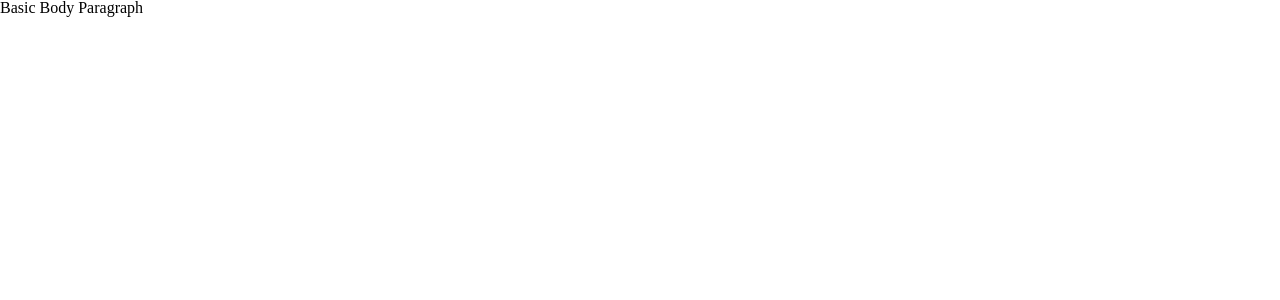
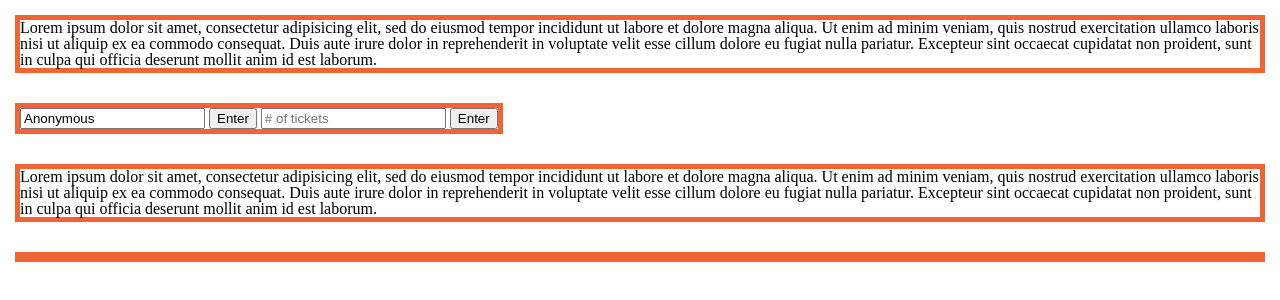
Before and after one commit to JadeManrique/powerball-temp, a plain HTML site: page index.html in a window 1280 px wide. Drawn offline with Linux system fonts and the light colour scheme.

Commit message:
Adding basic webpage UI

```diff
--- a/css/styles.css
+++ b/css/styles.css
@@ -1,3 +1,31 @@
+.logo {
+
+}
+
+.power-desc {
+  margin: 15px;
+  border: 5px #F26532 solid;
+}
+
+.user-input {
+  margin: 15px;
+  border: 5px #F26532 solid;
+  display: inline-block;
+}
+
+.returns {
+  margin: 15px;
+  border: 5px #F26532 solid;
+  display: inline-block;
+}
+
+.data-log {
+  margin: 15px;
+  border: 5px #F26532 solid;
+}
+
+/* ==============================================================*/
+
 @media screen and (max-width: 920px) {
   .logo {
     width: 450px;
--- a/index.html
+++ b/index.html
@@ -5,12 +5,12 @@
 <head>
   <meta charset="utf-8">
 
-  <title> Basic Title </title>
-  <meta name="description" content="Basic Description">
+  <title> Lottery vs. Reality </title>
+  <meta name="description" content="Powerball spending tool">
   <meta name="author" content="Jade Manrique">
   <meta name="viewport" content="width=device-width, initial-scale=1.0">
 
-  <link rel="icon" href="img/globe.png">
+  <link rel="icon" href="img/powerball.png">
   <link rel="stylesheet" href="css/reset.css?v=1.0">
   <link rel="stylesheet" href="css/styles.css?v=1.0">
   <script src="scripts/jquery-3.3.1.min.js"></script>
@@ -19,7 +19,29 @@
 
 <body>
 
-  <p> Basic Body Paragraph </p>
+  <div class="logo">
+  </div>
+
+  <div class="power-desc">
+    <p> Lorem ipsum dolor sit amet, consectetur adipisicing elit, sed do eiusmod tempor incididunt ut labore et dolore magna aliqua. Ut enim ad minim veniam, quis nostrud exercitation ullamco laboris nisi ut aliquip ex ea commodo consequat. Duis aute irure dolor in reprehenderit in voluptate velit esse cillum dolore eu fugiat nulla pariatur. Excepteur sint occaecat cupidatat non proident, sunt in culpa qui officia deserunt mollit anim id est laborum.</p>
+  </div>
+
+  <div class="user-input">
+    <input type="text" value="Anonymous" placeholder="Name" />
+    <button> Enter </button>
+    <input type="text" placeholder="# of tickets"/>
+    <button> Enter </button>
+  </div>
+
+  <div class="returns">
+    <p> Lorem ipsum dolor sit amet, consectetur adipisicing elit, sed do eiusmod tempor incididunt ut labore et dolore magna aliqua. Ut enim ad minim veniam, quis nostrud exercitation ullamco laboris nisi ut aliquip ex ea commodo consequat. Duis aute irure dolor in reprehenderit in voluptate velit esse cillum dolore eu fugiat nulla pariatur. Excepteur sint occaecat cupidatat non proident, sunt in culpa qui officia deserunt mollit anim id est laborum.</p>
+  </div>
+
+  <div class="data-log">
+  </div>
+
+  <div class="hall-of-lame">
+  </div>
 
 </body>
 
```
Also changed, not shown: img/powerball.png (added).
